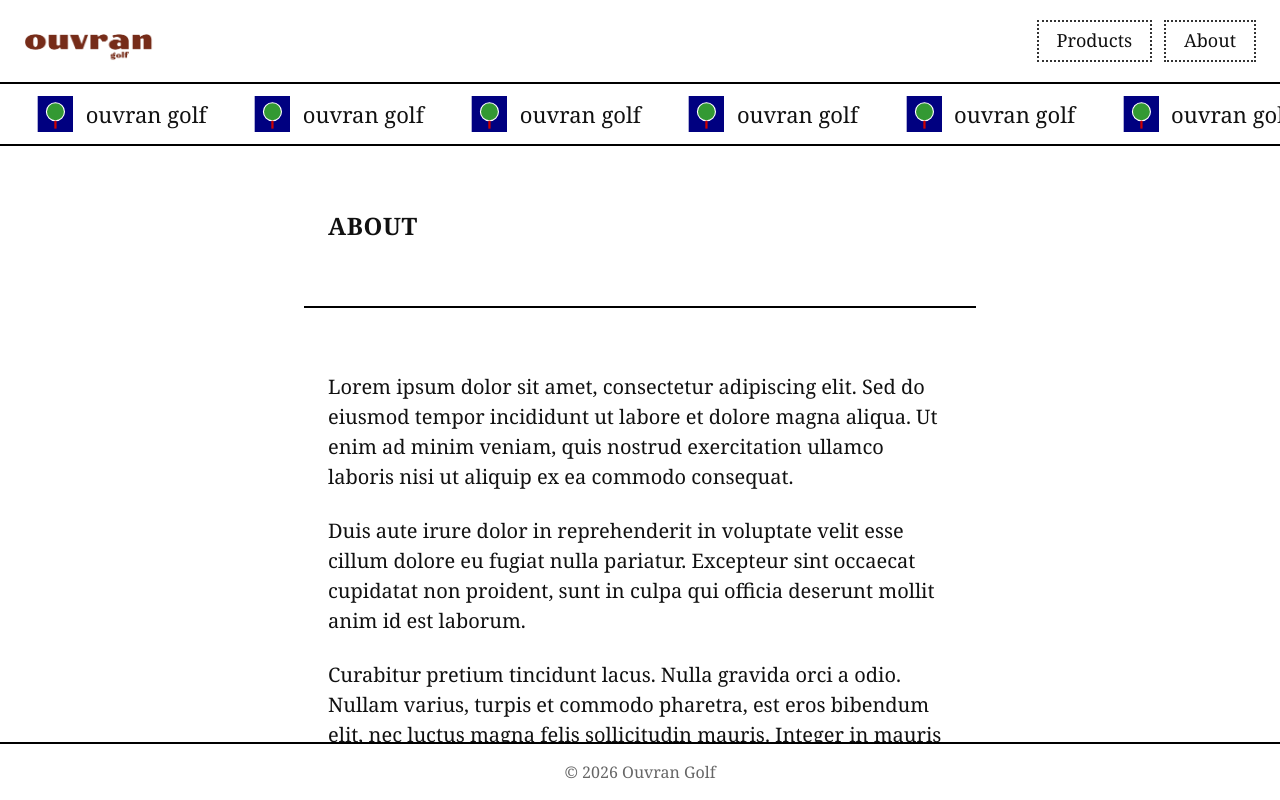
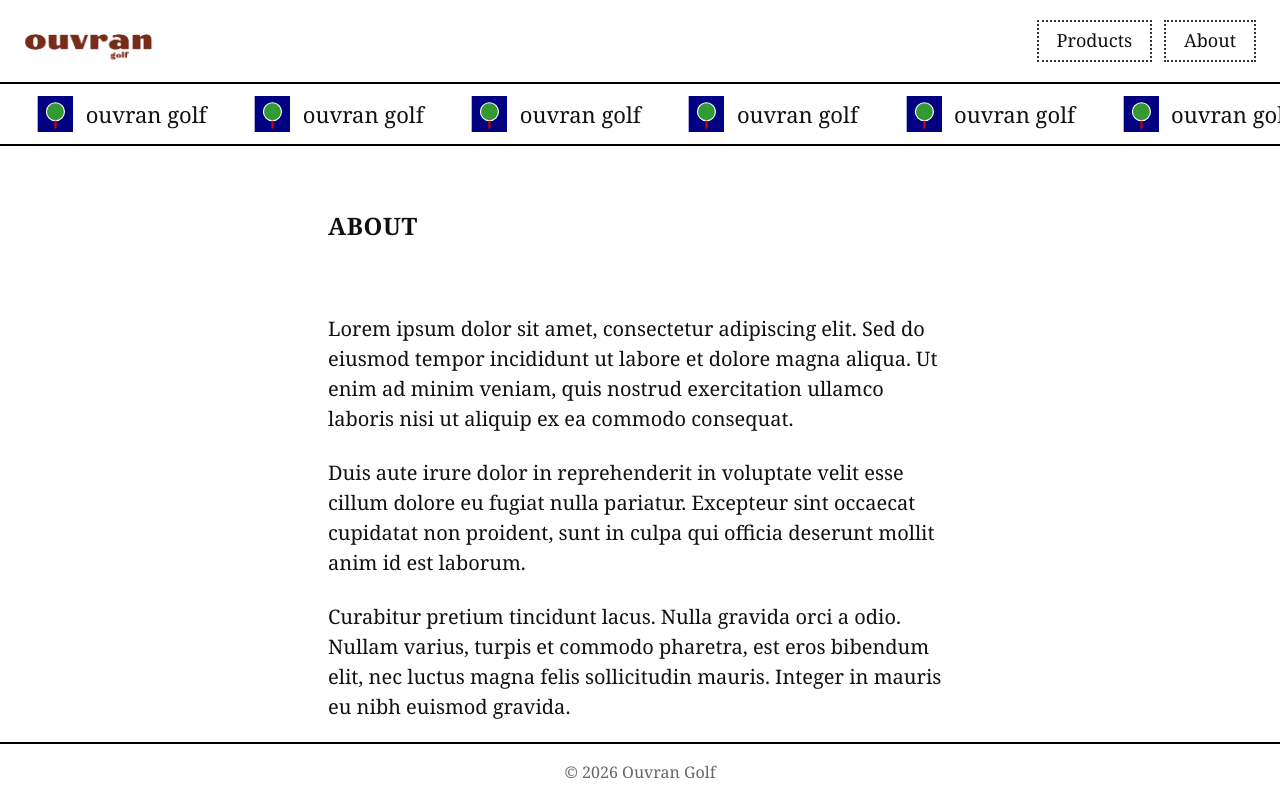
Before and after one commit to somalouin/ouvran-website, a Next.js app: page /about in a window 1280 px wide. Built offline with nearby package versions, Linux system fonts and the light colour scheme.

Commit message:
remove line and update padding y

```diff
--- a/src/app/about/page.tsx
+++ b/src/app/about/page.tsx
@@ -1,13 +1,13 @@
 export default function AboutPage() {
   return (
     <div className="mx-auto max-w-2xl">
-      <section className="border-b-2 border-black px-6 py-16">
+      <section className="px-6 py-16">
         <h1 className="text-2xl font-bold uppercase tracking-wide m-0">
           About
         </h1>
       </section>
 
-      <section className="flex flex-col gap-6 px-6 py-16">
+      <section className="flex flex-col gap-6 px-6 py-2">
         <p className="m-0">
           Lorem ipsum dolor sit amet, consectetur adipiscing elit. Sed do
           eiusmod tempor incididunt ut labore et dolore magna aliqua. Ut enim ad
--- a/src/app/products/page.tsx
+++ b/src/app/products/page.tsx
@@ -3,13 +3,13 @@ import Image from "next/image";
 export default function ProductsPage() {
   return (
     <div className="mx-auto max-w-2xl">
-      <section className="border-b-2 border-black px-6 py-16">
+      <section className="px-6 py-16">
         <h1 className="text-2xl font-bold uppercase tracking-wide m-0">
           Products
         </h1>
       </section>
 
-      <section className="px-6 py-16">
+      <section className="px-6 py-2">
         <article className="flex flex-col gap-8 sm:flex-row sm:items-start">
           <Image
             src="/driver-01.png"
```
